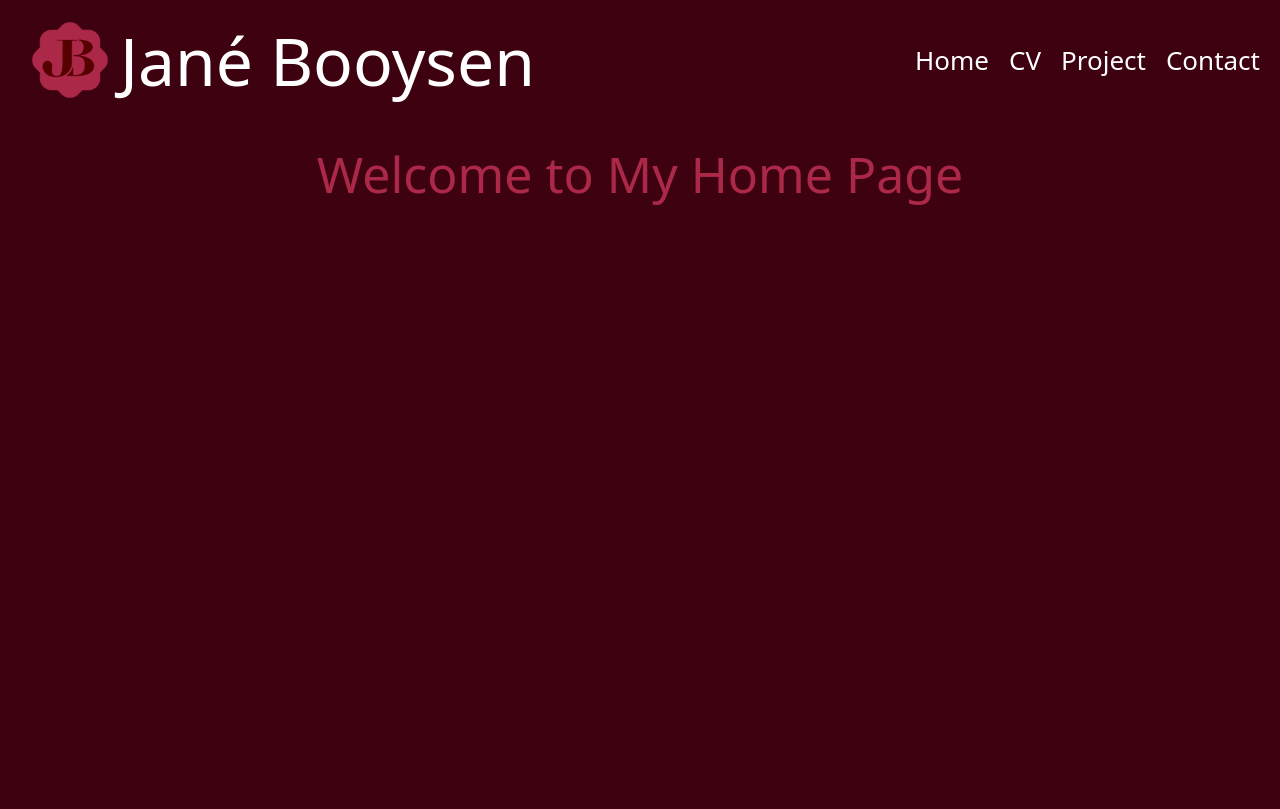
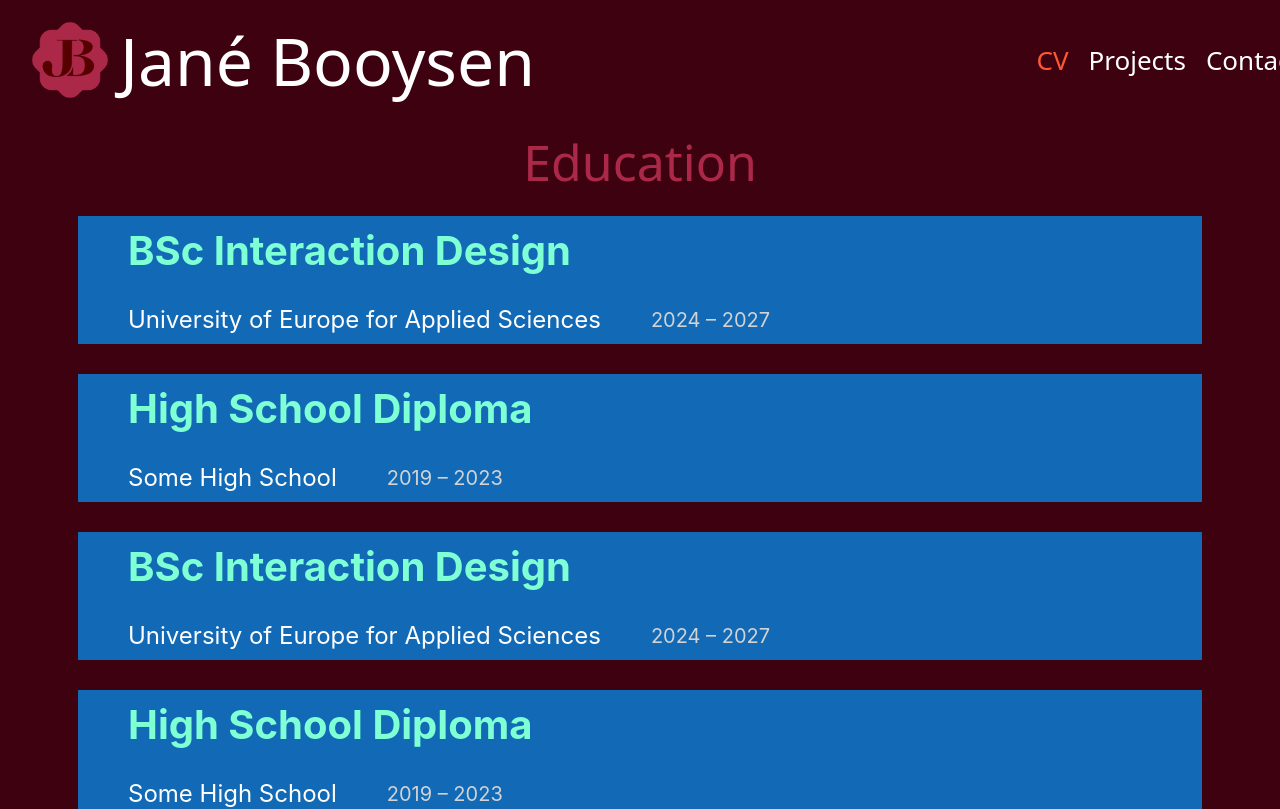
Before and after one commit to jane2800/janebooysen-webapp, a React (Create React App) app: page / in a window 1280 px wide. Shown: the top 809 px of the page. Built offline with nearby package versions, Linux system fonts and the light colour scheme; a web font is replaced by a local one.

Commit message:
IntersectionObserver for Nav component and Home page

```diff
--- a/src/components/Education.module.css
+++ b/src/components/Education.module.css
@@ -7,7 +7,7 @@
     justify-content: center;
     padding: 10px 50px 10px 50px;
     background-color: rgb(18, 106, 182);
-    width: 90%;
+    width: 80%;
     margin: 0 auto;
     gap: 20px;
 }
--- a/src/components/Header.module.css
+++ b/src/components/Header.module.css
@@ -1,4 +1,6 @@
 .HeaderContainer{
+    position: fixed;
+    width: 100%;
     display: flex;
     flex-direction: row;
     align-items: center;
--- a/src/components/Nav.jsx
+++ b/src/components/Nav.jsx
@@ -1,24 +1,71 @@
-import { NavLink } from "react-router-dom";
+import { useEffect, useState } from "react";
 import styles from "./Nav.module.css";
 
 export default function Nav() {
-    return(
-        <div className={styles.MenuContainer}>
-            <NavLink to='/home' className={({ isActive }) =>
-            isActive ? styles.active : styles.LinkStyle
-            }>Home</NavLink>
+  const [active, setActive] = useState("cv");
 
-            <NavLink to='/cv' className={({ isActive }) =>
-                isActive ? styles.active : styles.LinkStyle
-            }>CV</NavLink>
+  useEffect(() => {
+    const sections = Array.from(
+      document.querySelectorAll("[data-nav-section]")
+    );
 
-            <NavLink to='/project' className={({ isActive }) =>
-                isActive ? styles.active : styles.LinkStyle
-            }>Project</NavLink>
+    const calculateActiveSection = () => {
+      let closestSection = null;
+      let closestDistance = Infinity;
 
-            <NavLink to='/contact' className={({ isActive }) =>
-                isActive ? styles.active : styles.LinkStyle
-            }>Contact</NavLink>
-        </div>
-    )
+      sections.forEach((section) => {
+        const rect = section.getBoundingClientRect();
+        const distance = Math.abs(
+          rect.top + rect.height / 2 - window.innerHeight / 2
+        );
+
+        console.log(distance, section.id);
+
+        if (distance < closestDistance) {
+          closestDistance = distance;
+          closestSection = section.id;
+        }
+
+        console.log("Closest:", closestSection);
+      });
+
+      if (closestSection) {
+        setActive(closestSection);
+      }
+    };
+
+    const observer = new IntersectionObserver(
+      () => {
+        calculateActiveSection();
+      },
+      { threshold: 0 }
+    );
+
+    sections.forEach((section) => observer.observe(section));
+
+    // run once on load
+    calculateActiveSection();
+
+    return () => observer.disconnect();
+  }, []);
+
+  return (
+    <nav className={styles.MenuContainer}>
+      <a href="#cv" className={active === "cv" ? styles.active : styles.link}>
+        CV
+      </a>
+      <a
+        href="#project"
+        className={active === "project" ? styles.active : styles.link}
+      >
+        Projects
+      </a>
+      <a
+        href="#contact"
+        className={active === "contact" ? styles.active : styles.link}
+      >
+        Contact
+      </a>
+    </nav>
+  );
 }
--- a/src/components/Nav.module.css
+++ b/src/components/Nav.module.css
@@ -6,14 +6,14 @@
     gap: 20px;
 }
 
-.LinkStyle{
+.link{
     text-decoration: none;
     color: white;
     font-size: calc(10px + 2vmin);
     font-family: var(--font-main);
 }
 
-.LinkStyle:hover{
+.link:hover{
     color: var(--hover-color);
     transition: color 0.3s ease;
 }
--- a/src/data/education.js
+++ b/src/data/education.js
@@ -9,6 +9,26 @@ const educationData = [
     institution: "Some High School",
     year: "2019 – 2023",
   },
+  {
+    degree: "BSc Interaction Design",
+    institution: "University of Europe for Applied Sciences",
+    year: "2024 – 2027",
+  },
+  {
+    degree: "High School Diploma",
+    institution: "Some High School",
+    year: "2019 – 2023",
+  },
+  {
+    degree: "BSc Interaction Design",
+    institution: "University of Europe for Applied Sciences",
+    year: "2024 – 2027",
+  },
+  {
+    degree: "High School Diploma",
+    institution: "Some High School",
+    year: "2019 – 2023",
+  }
 ];
 
 export default educationData;
--- a/src/pages/CV.jsx
+++ b/src/pages/CV.jsx
@@ -2,21 +2,19 @@ import styles from './CV.module.css';
 
 import Title from "../components/Title.jsx";
 import Education from "../components/Education.jsx";
-import Header from "../components/Header";
 
 import educationData from "../data/education";
 
 function CV() {
   return (
-    <div className="App">
-      <Header />
-      <Title text={"Education"} />
-      <section className={styles.EducationList}>
-        {educationData.map((item, index) => (
-            <Education key={index} item={item} />
-        ))}
-      </section>
-    </div>
+      <div className={styles.CVPage} >
+        <Title text={"Education"} />
+        <div className={styles.EducationList}>
+          {educationData.map((item, index) => (
+              <Education key={index} item={item} />
+          ))}
+        </div>
+      </div>
   );
 }
 
--- a/src/pages/Contact.jsx
+++ b/src/pages/Contact.jsx
@@ -1,12 +1,10 @@
 import "./Contact.module.css";
 
-import Header from "../components/Header";
 import TitleComp from "../components/Title.jsx";
 
 function ContactPage(){
     return(
-        <div className="contact-page">
-            <Header />
+        <div id="contact" className="contact-page">
             <TitleComp text="Contact Me" />
         </div>
     );
--- a/src/pages/Home.jsx
+++ b/src/pages/Home.jsx
@@ -2,12 +2,27 @@ import './Home.module.css';
 
 import Header from "../components/Header";
 import Title from "../components/Title.jsx";
+
+import ContactPage from './Contact.jsx';
+import CV from './CV.jsx';
+import ProjectPage from './Projects.jsx';
 
 function HomePage(){
     return(
         <div className="home-page">
             <Header />
             <Title text="Welcome to My Home Page" />
+            <section id="cv" data-nav-section>
+                <CV />
+            </section>
+
+            <section id="project" data-nav-section>
+                <ProjectPage />
+            </section>
+
+            <section id="contact" data-nav-section>
+                <ContactPage />
+            </section>
         </div>);
 }
 export default HomePage;
--- a/src/pages/Projects.jsx
+++ b/src/pages/Projects.jsx
@@ -1,13 +1,11 @@
 
 import './Projects.module.css';
 
-import Header from "../components/Header";
 import TitleComp from '../components/Title';
 
 function ProjectPage() {
     return (
-        <div className="ProjectPage">
-            <Header />
+        <div id="project" className="ProjectPage">
             <TitleComp text="My Projects" />
         </div>
     );
```
